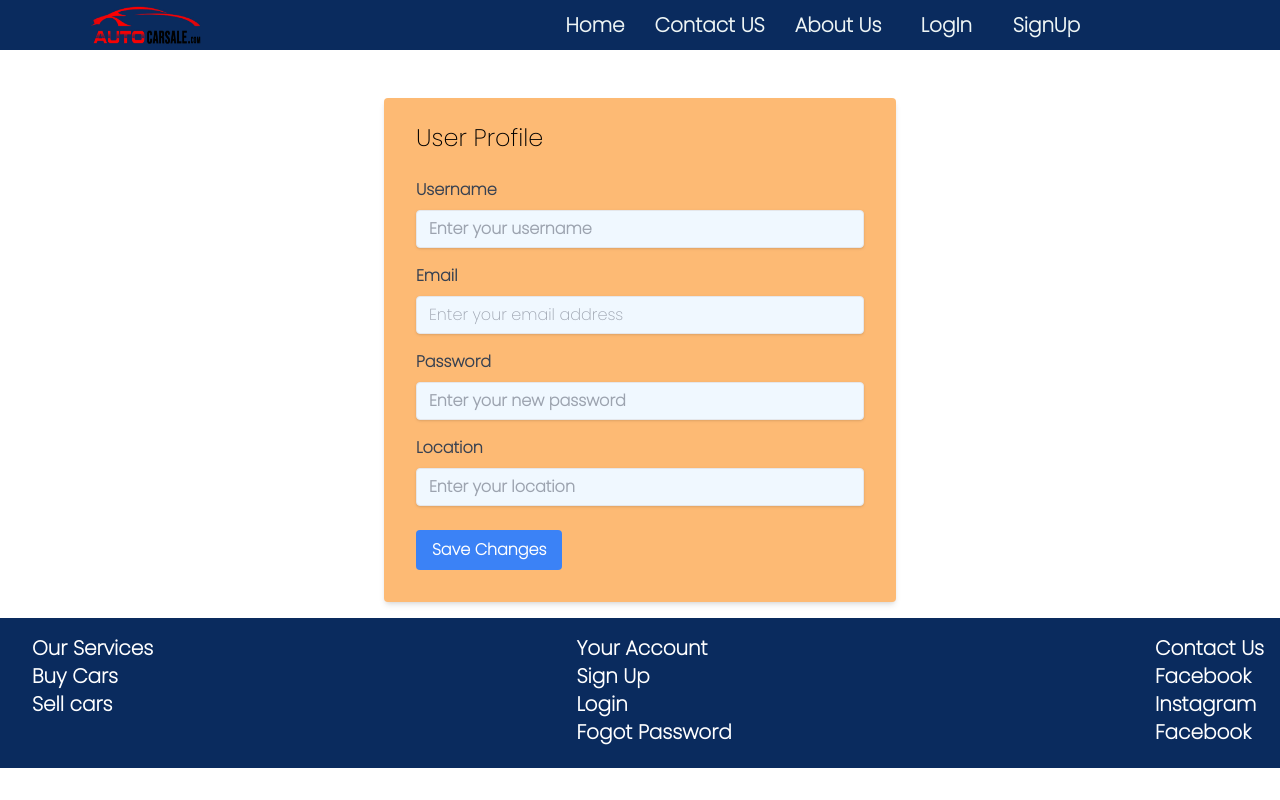
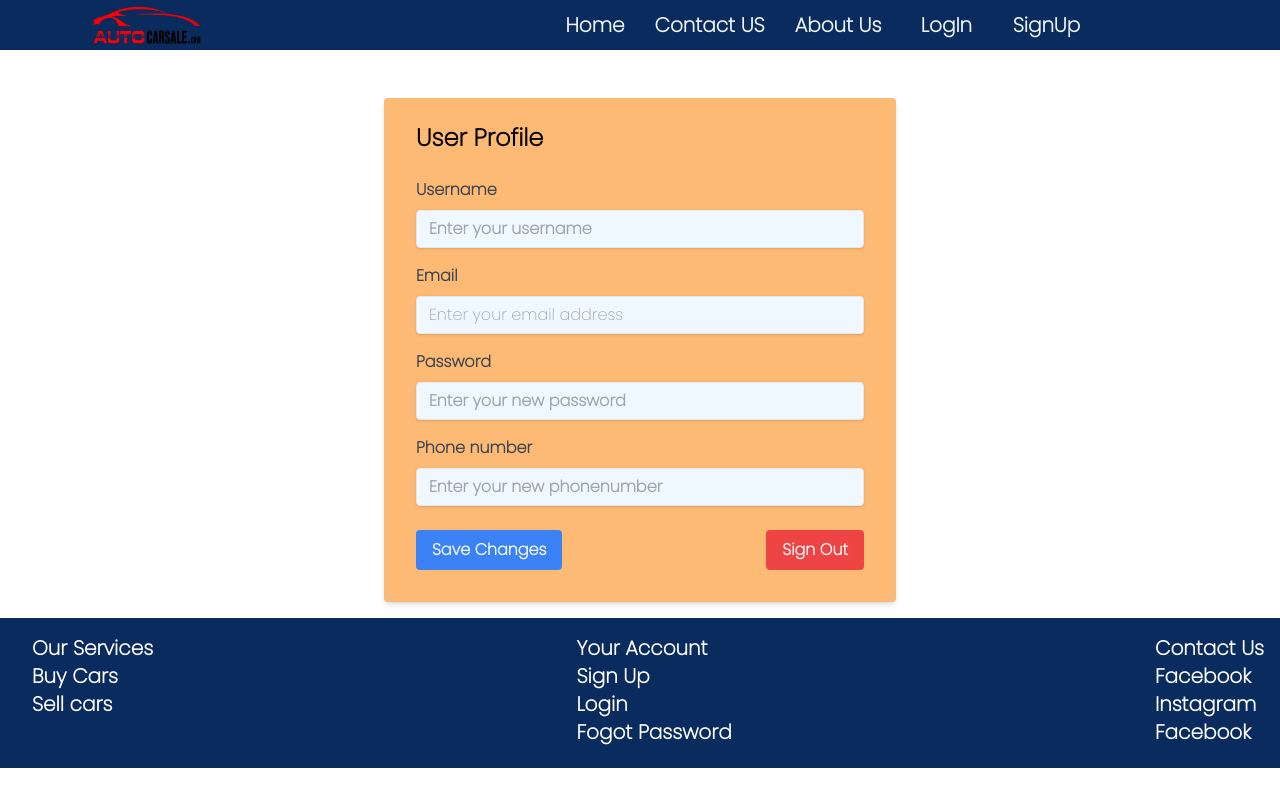
Before and after one commit to SadeepaHasaranga/CS304_Project_FrontEnd, a React (Create React App) app in the folder frontend/: page /Bank in a window 1280 px wide. Built offline with nearby package versions, Linux system fonts and the light colour scheme.

Commit message:
AfterLogin done,Bank done,Buying done

```diff
--- a/frontend/src/pages/AfterLogin/AfterLogin.tsx
+++ b/frontend/src/pages/AfterLogin/AfterLogin.tsx
@@ -1,14 +1,15 @@
 import React from "react";
 import "./AfterLogin.css";
 import { Link } from "react-router-dom";
+import orange from "../../photos/Orange_car.jpg"
 
 const AfterLogin = () => {
   return (
     <div className="Afterloginpage">
-      <h1 className="font-bold mt4 text-rose-950">
-        Welcome to first Sri lankan online cars buying and selling system
+      <h1 className="font-bold mt4 text-rose-950 text-center">
+        Welcome to first Sri lankan online cars <br /> buying and selling system
       </h1>
-      <div className="flex justify-center">
+      <div className="flex justify-center h-px">
         <div className="-ml-10">
           <h1 className="font-bold">Sell Cars</h1>
 
@@ -18,6 +19,7 @@ const AfterLogin = () => {
           <button className="bg-fuchsia-800 hover:bg-blue-400 text-white font-bold py-2 px-4 w-64 border-b-4 border-blue-700 hover:border-blue-500 rounded">
             <Link to="/Selling"> Selling</Link>
           </button>
+          <img className="src=orange" alt="" />
         </div>
         <div className="ml-10">
           <h1 className="font-bold">Buy Cars</h1>
@@ -27,7 +29,6 @@ const AfterLogin = () => {
           <h3 className="font-bold">Easaily find your dream car </h3>
           <button className="bg-red-700 hover:bg-blue-400 text-white font-bold py-2 px-4 w-64 border-b-4 border-blue-700 hover:border-blue-500 rounded">
             <Link to="/Buying"> Buying</Link>
-            Buying
           </button>
         </div>
       </div>
--- a/frontend/src/pages/Banks/Bank.tsx
+++ b/frontend/src/pages/Banks/Bank.tsx
@@ -2,12 +2,20 @@ import React, { useState } from "react";
 import "./Bank.css";
 
 function UserProfile() {
+  interface User{
+    name:String
+    phonenum:string
+  }
   // const [username, setUsername] = useState('John Doe');
   // const [email, setEmail] = useState('johndoe@example.com');
   // const [phone, setPhone] = useState('123-456-7890');
   // const [location, setLocation] = useState('New York, NY');
   // const[password,setPassword] = useState('12345682')
-  const [user, setUser] = useState<any>();
+  // const [user, setUser] = useState<any>();
+
+  const userJson = localStorage.getItem("loggedUser")
+  const user: User | null = userJson ? JSON.parse(userJson).user : null
+console.log("AAA>>",user)
 
   // const handleChange = ((e:any)=>{
   //   const{name,value} = e.target;
@@ -41,7 +49,7 @@ function UserProfile() {
   return (
     <div className="max-w-lg mx-auto mt-12 bg-orange-300 shadow-md rounded px-8 pt-6 pb-8 mb-4">
       <form>
-        <h2 className="text-2xl font-medium mb-6">User Profile</h2>
+        <h2 className="text-2xl font-bold mb-6">User Profile</h2>
         {/* <form onSubmit={handleSubmit}> */}
         <div className="mb-4">
           <label
@@ -89,17 +97,17 @@ function UserProfile() {
         <div className="mb-6">
           <label
             className="block text-gray-700 font-bold mb-2"
-            htmlFor="location"
+            htmlFor="phonenumber"
           >
-            Location
+            Phone number
           </label>
           <input
             className="shadow appearance-none border rounded w-full py-2 px-3 text-stone-950 font-bold leading-tight focus:outline-none focus:shadow-outline"
-            id="location"
+            id="phonenumber"
             type="text"
             // value={location}
             // onChange={handleLocationChange}
-            placeholder="Enter your location"
+            placeholder="Enter your new phonenumber"
           />
         </div>
 
@@ -110,6 +118,12 @@ function UserProfile() {
           >
             Save Changes
           </button>
+          <button
+            className="bg-red-500 hover:bg-black text-white font-bold py-2 px-4 rounded focus:outline-none focus:shadow-outline"
+            type="submit"
+          >
+            Sign Out
+          </button>
         </div>
       </form>
     </div>
--- a/frontend/src/pages/Buying/Buying.tsx
+++ b/frontend/src/pages/Buying/Buying.tsx
@@ -1,5 +1,7 @@
 import React from "react";
 import "./Buying.css";
+import { useNavigate } from "react-router-dom";
+import { Link } from "react-router-dom";
 const Buying = () => {
   return (
     <div>
@@ -29,7 +31,9 @@ const Buying = () => {
             placeholder="Enter car model"
           />
         </div>
-        <button className="buy "> Buy</button>
+        <button className="buy ">
+           <Link to="/SellingResult">Buy</Link>
+           </button>
       </div>
       {/* <button className='buy'>Buy</button> */}
     </div>
```
